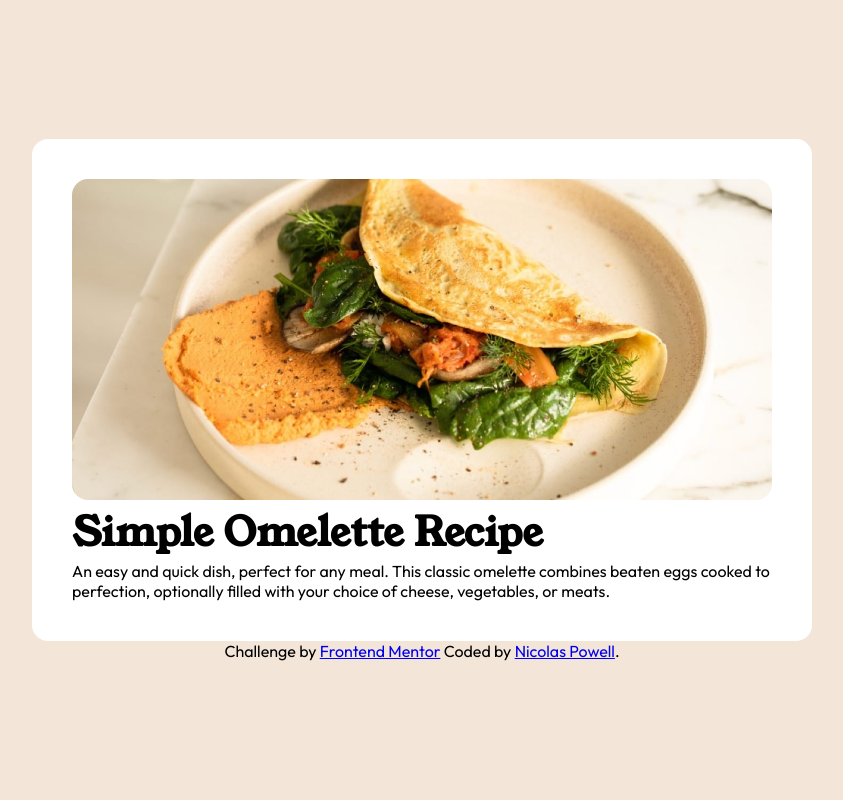
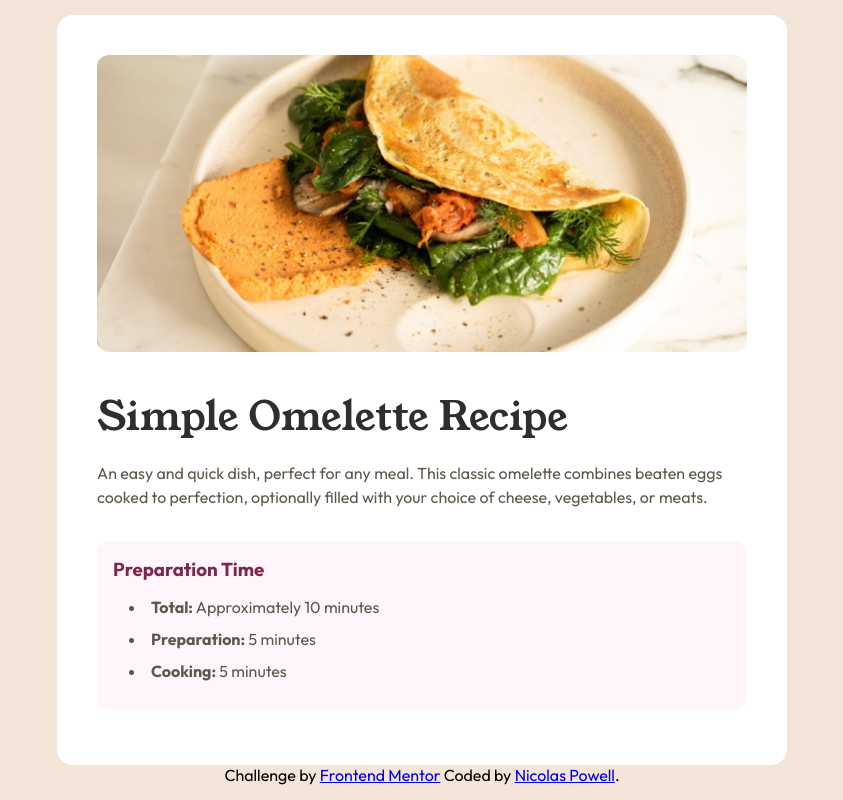
Before and after one commit to nicopowell/recipe-page, a plain HTML site: page index.html in a window 1280 px wide. Shown: the whole page, without its empty margins (218-1061 px from the left). Drawn offline with Linux system fonts and the light colour scheme.

Commit message:
first section finished

```diff
--- a/css/style.css
+++ b/css/style.css
@@ -17,21 +17,44 @@ body{
 
 main{
     background-color: #ffffff;
-    max-width: 700px;
+    max-width: 650px;
     padding: 2.5rem;
     border-radius: 1rem;
 }
 
-p{
-    font-size: 16px;
-}
-
 #omeletteImg{
     width: 100%;
-    border-radius: 1rem;
+    border-radius: 0.75rem;
 }
 
 h1{
     font-family: "Young Serif", serif;
     font-size: 2.5rem;
+    font-weight: 500;
+    margin: 2rem 0 1rem 0;
+    color: #302d2c;
 }
+
+p{
+    font-size: 16px;
+    line-height: 1.5rem;
+    color: #5f574e;
+}
+
+#preparationTime{
+    margin: 2rem 0 1rem 0;
+    background-color: #fff5fa;
+    padding: 1rem;
+    border-radius: 0.75rem;
+}
+
+h3{
+    color: #7b284f;
+    margin-bottom: 1rem;
+}
+
+ul li{
+    list-style-position:inside;
+    color: #5f574e;
+    margin: 0 0 0.75rem 1rem;
+}
--- a/index.html
+++ b/index.html
@@ -18,22 +18,19 @@
       <p>An easy and quick dish, perfect for any meal. This classic omelette combines beaten eggs cooked
         to perfection, optionally filled with your choice of cheese, vegetables, or meats.</p>
     </section>
-    <section></section>
+    <section id="preparationTime">
+      <h3>Preparation Time</h3>
+      <ul>
+        <li><b>Total:</b> Approximately 10 minutes</li>
+        <li><b>Preparation:</b> 5 minutes</li>
+        <li><b>Cooking:</b> 5 minutes</li>
+      </ul>
+    </section>
     <section></section>
     <section></section>
     <section></section>
   </main>
 <!--
-
-
-
-
-  Preparation time
-
-  Total: Approximately 10 minutes
-  Preparation: 5 minutes
-  Cooking: 5 minutes
-
   Ingredients
 
   2-3 large eggs
```
Also changed, not shown: 1 other file.
